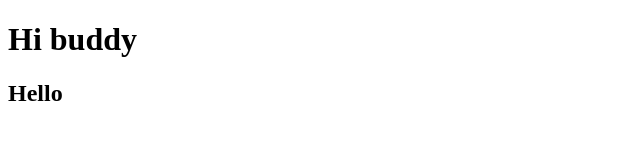
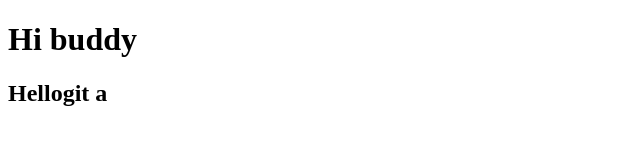
Before and after one commit to Muftain/my_first_program, a plain HTML site: page index.html in a window 1280 px wide. Shown: the full height of the page, 0-640 px from the left. Drawn offline with Linux system fonts and the light colour scheme.

Commit message:
Update done

```diff
--- a/index.html
+++ b/index.html
@@ -8,6 +8,6 @@
 </head>
 <body>
     <h1>Hi buddy</h1>
-    <h2>Hello</h2>
+    <h2>Hellogit a</h2>
 </body>
 </html>
```
